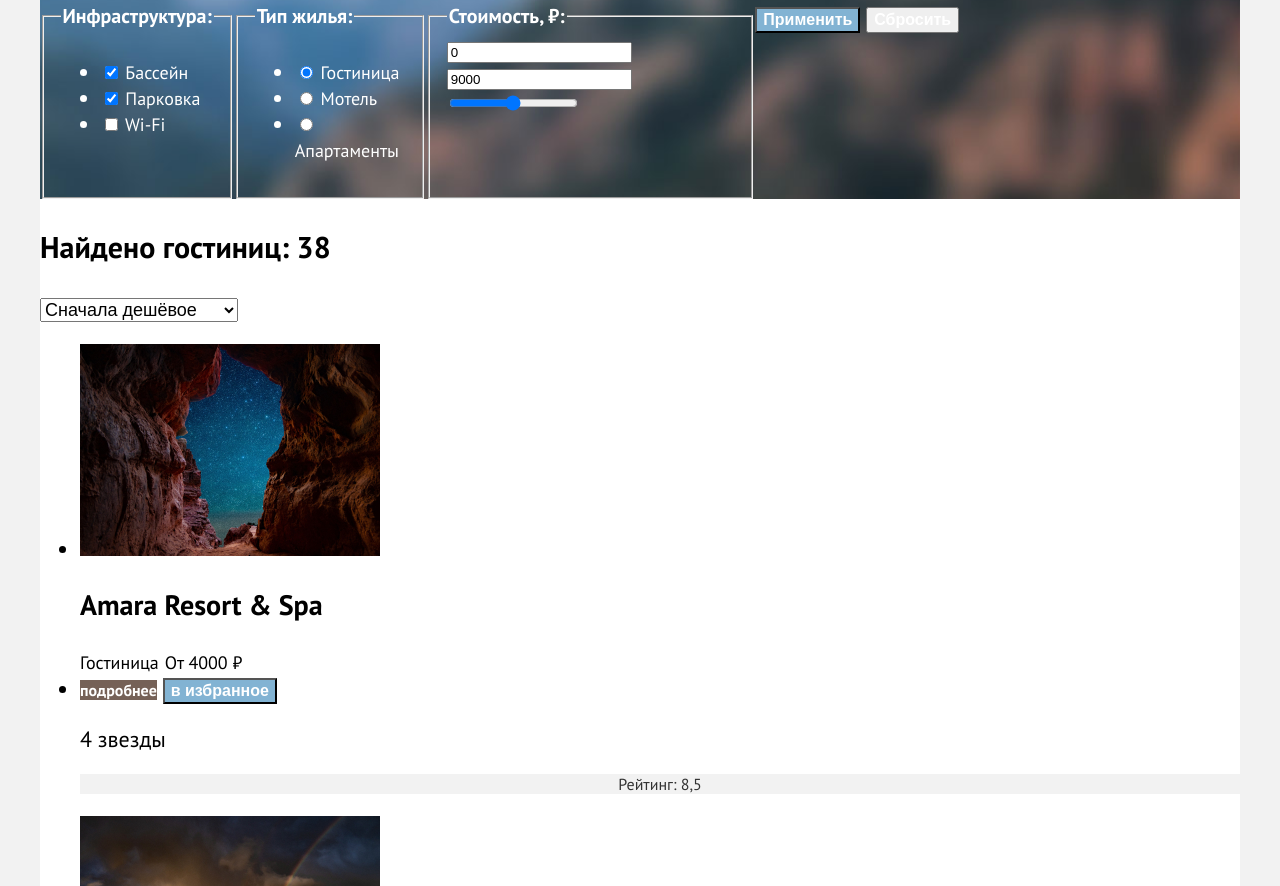
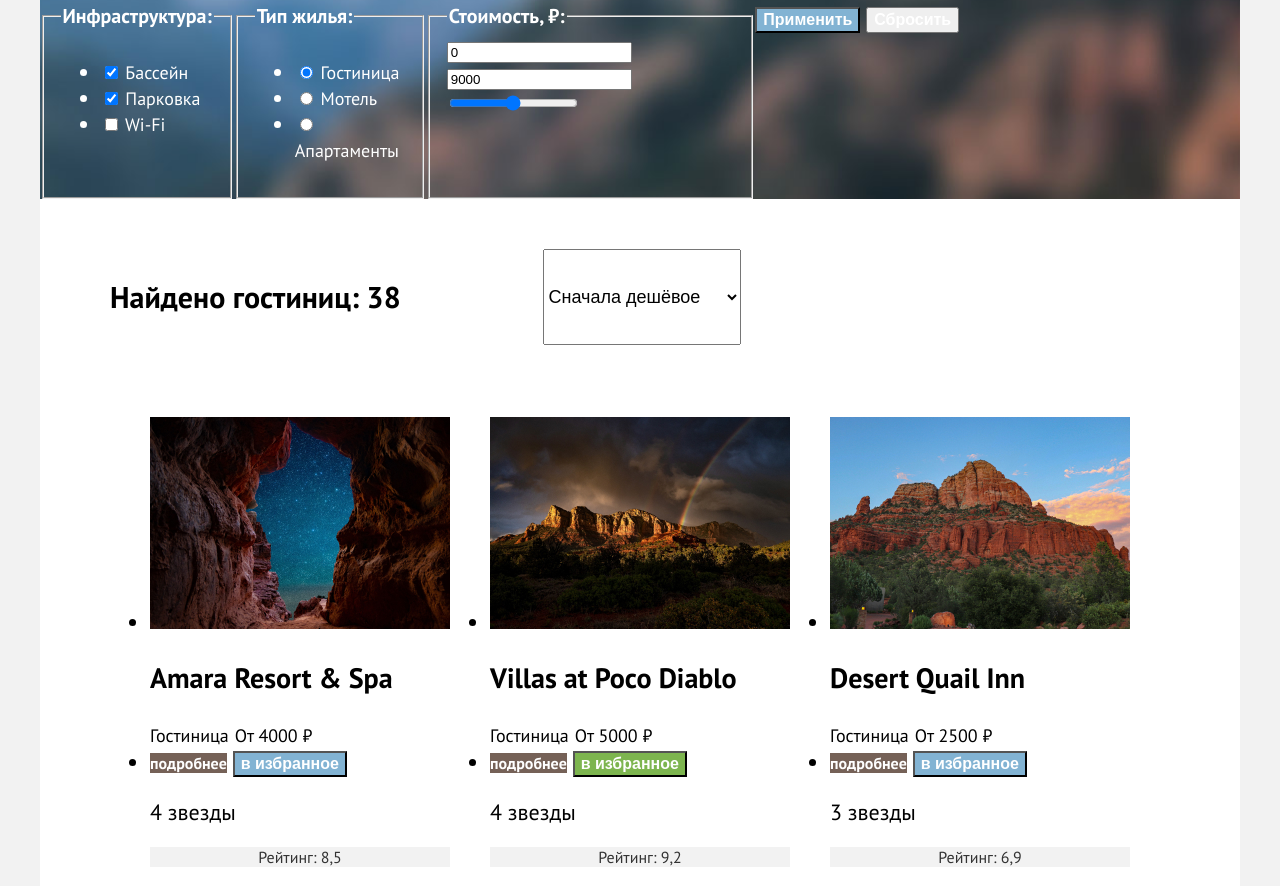
Before and after one commit to htmlacademy-htmlcss/2218579-sedona-35, a plain HTML site: page catalog.html in a window 1280 px wide. Shown: the part 222-1108 px from the top of the page. Drawn offline with Linux system fonts and the light colour scheme.

Commit message:
Добавляет стили каталогу гостинец

```diff
--- a/styles/styles.css
+++ b/styles/styles.css
@@ -419,6 +419,13 @@ outline: 5px solid rgb(182, 181, 179);
 }
 
 /*Каталог гостинец*/
+.catalog-hotels {
+  display: flex;
+  width: 1060px;
+  padding: 50px 70px;
+  justify-content: space-between;
+}
+
 .number-hotels {
   font-size: 30px;
   line-height: 36px;
@@ -446,6 +453,13 @@ outline: 5px solid rgb(182, 181, 179);
 }
 
 /*Карточки гостинец*/
+.card {
+  display: flex;
+  flex-wrap: wrap;
+  width: 1060px;
+  padding: 0 70px 40px;
+}
+
 .hotel-card-link {
   font-size: 24px;
   line-height: 28px;
```
